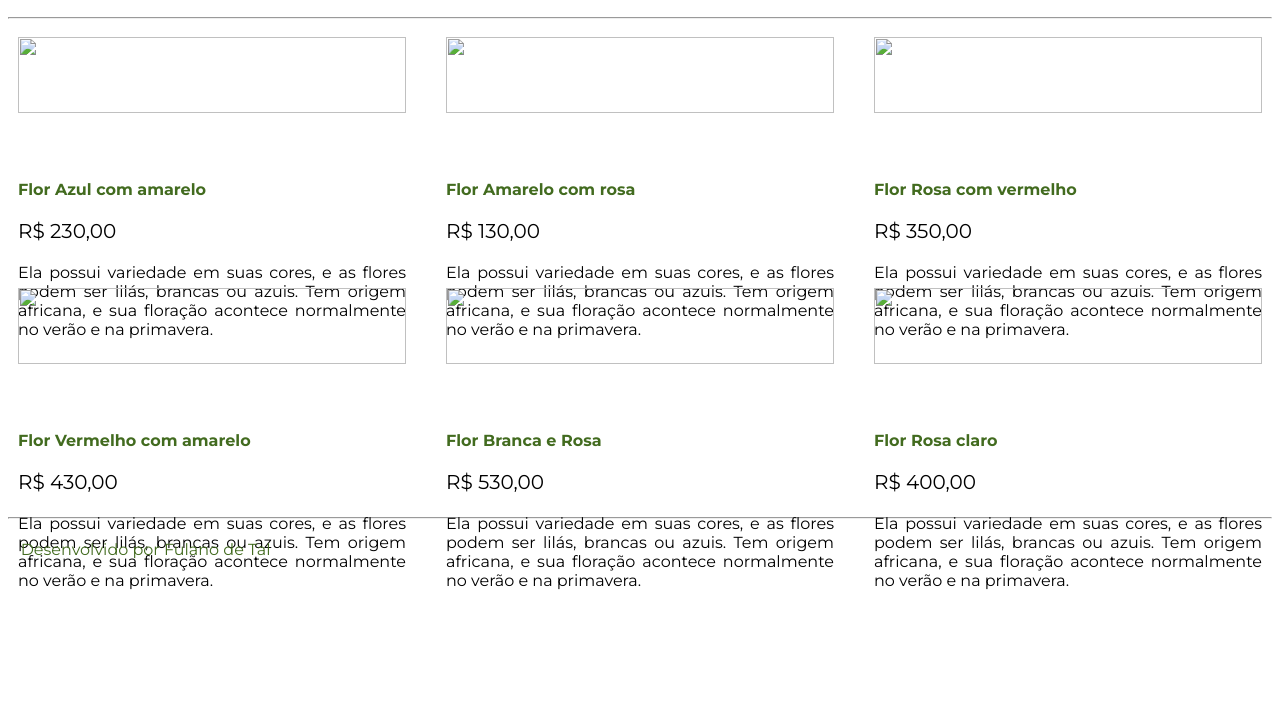
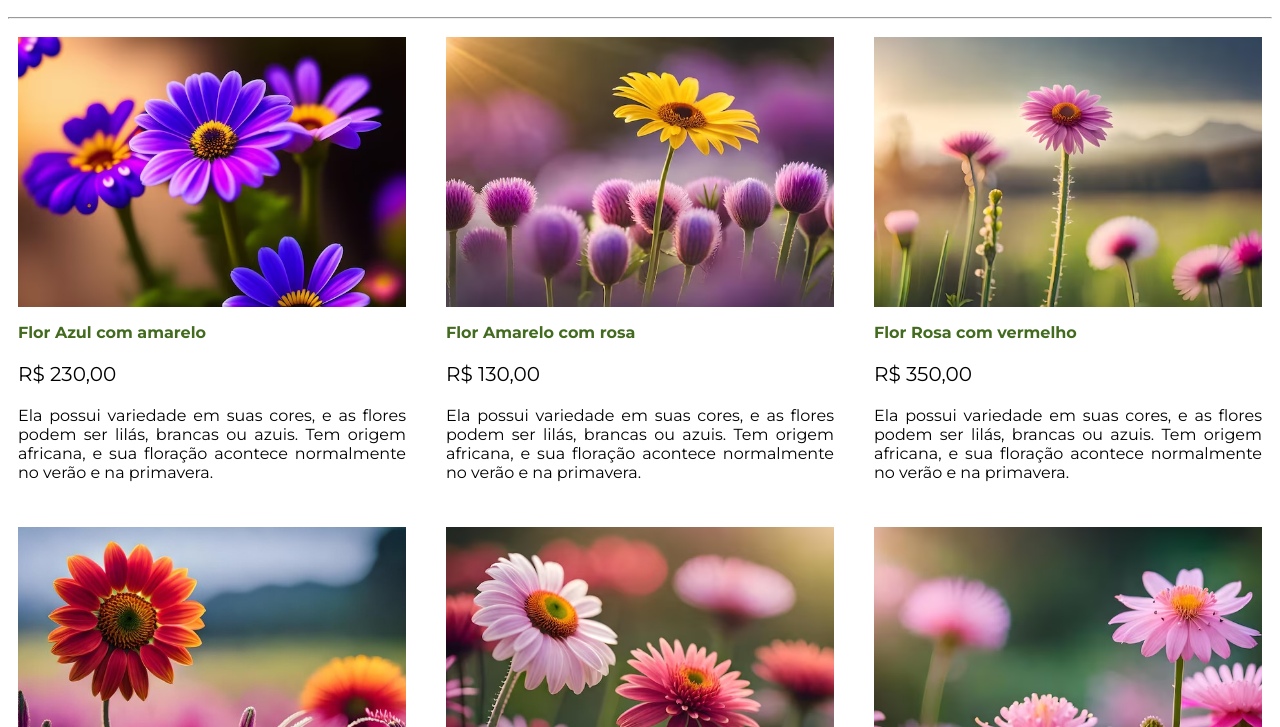
Before and after one commit to henNet/flores, a plain HTML site: page index.html in a window 1280 px wide. Shown: the part 73-800 px from the top of the page. Drawn offline with Linux system fonts and the light colour scheme; files whose address does not match are found by name.

Commit message:
Update index.html

```diff
--- a/index.html
+++ b/index.html
@@ -12,7 +12,7 @@
 		<div class="container">
 			<div class="item">
 
-				<img src="imgs/f1.avif">
+				<img src="f1.avif">
 				<p class="titleFlor">Flor Azul com amarelo</p>
 				<p class="price">R$ 230,00</p>
 				<p>Ela possui variedade em suas cores, e as
@@ -23,7 +23,7 @@
 			</div>
 
 			<div class="item">
-				<img src="imgs/f2.avif">
+				<img src="f2.avif">
 				<p class="titleFlor">Flor Amarelo com rosa</p>
 				<p class="price">R$ 130,00</p>
 				<p>Ela possui variedade em suas cores, e as
@@ -33,7 +33,7 @@
 			</div>
 
 			<div class="item">
-				<img src="imgs/f3.avif">
+				<img src="f3.avif">
 				<p class="titleFlor">Flor Rosa com vermelho</p>
 				<p class="price">R$ 350,00</p>
 				<p>Ela possui variedade em suas cores, e as
@@ -43,7 +43,7 @@
 			</div>
 
 			<div class="item">
-				<img src="imgs/f4.jpg">
+				<img src="f4.jpg">
 				<p class="titleFlor">Flor Vermelho com amarelo</p>
 				<p class="price">R$ 430,00</p>
 				<p>Ela possui variedade em suas cores, e as
@@ -53,7 +53,7 @@
 			</div>
 
 			<div class="item">
-				<img src="imgs/f5.avif">
+				<img src="f5.avif">
 				<p class="titleFlor">Flor Branca e Rosa</p>
 				<p class="price">R$ 530,00</p>
 				<p>Ela possui variedade em suas cores, e as
@@ -63,7 +63,7 @@
 			</div>
 
 			<div class="item">
-				<img src="imgs/f6.avif">
+				<img src="f6.avif">
 				<p class="titleFlor">Flor Rosa claro</p>
 				<p class="price">R$ 400,00</p>
 				<p>Ela possui variedade em suas cores, e as
```
